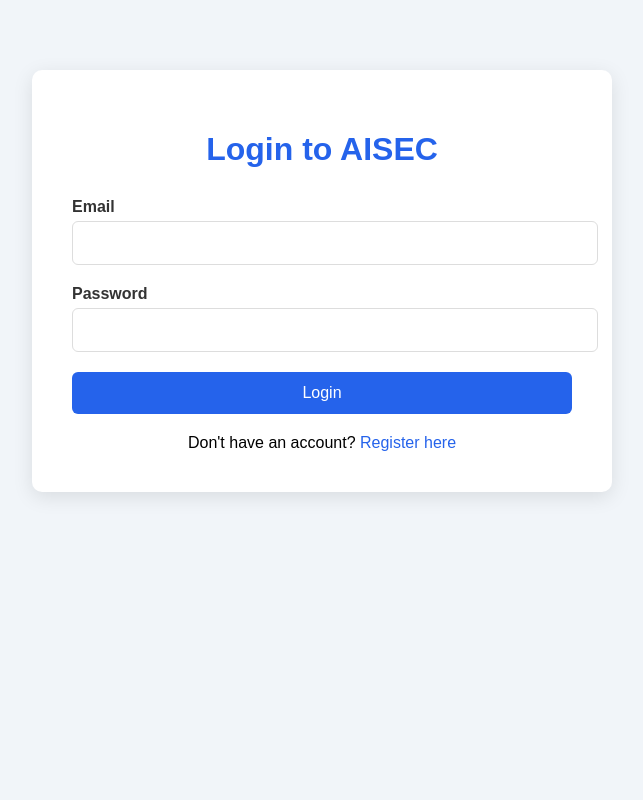
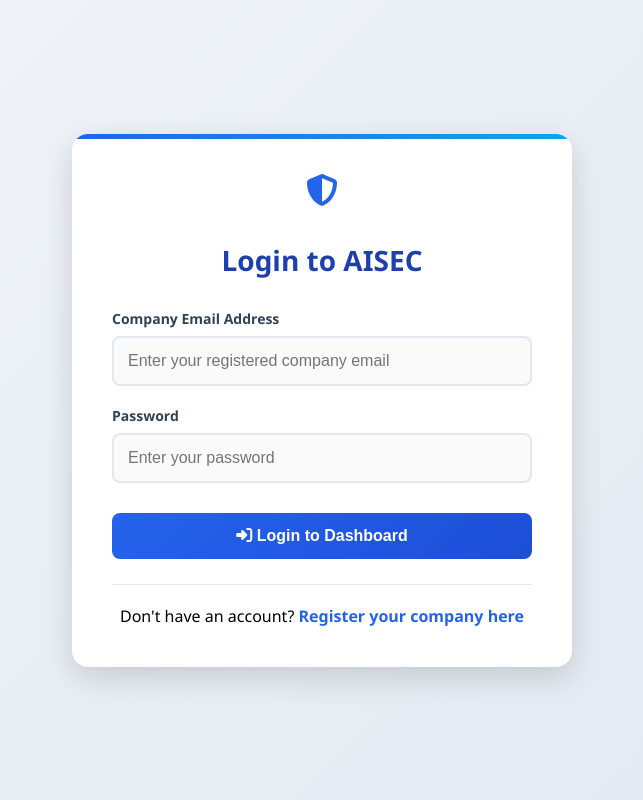
Before and after one commit to akandeaka/CONTRACT-BIDDING-APP, a FastAPI app: page /login in a window 1280 px wide. Shown: the whole page, without its empty margins (318-961 px from the left). Run offline with FastAPI, Linux system fonts and the light colour scheme; parts of the project's set-up code (start-up, migrations or seed data) failed here and were passed over.

Commit message:
Revamp login.html with new styles and layout
Updated the login page with a new design and improved accessibility features.

```diff
--- a/templates/login.html
+++ b/templates/login.html
@@ -4,40 +4,186 @@
     <meta charset="UTF-8">
     <meta name="viewport" content="width=device-width, initial-scale=1.0">
     <title>Login - AISEC</title>
+    <!-- Clean Font Awesome CDN (NO trailing spaces) -->
     <link rel="stylesheet" href="https://cdnjs.cloudflare.com/ajax/libs/font-awesome/6.4.0/css/all.min.css">
     <style>
-        body { font-family: Arial, sans-serif; background: #f1f5f9; margin: 0; padding: 20px; }
-        .container { max-width: 500px; margin: 50px auto; background: white; padding: 40px; border-radius: 10px; box-shadow: 0 5px 20px rgba(0,0,0,0.1); }
-        h1 { text-align: center; color: #2563eb; margin-bottom: 30px; }
-        .form-group { margin-bottom: 20px; }
-        label { display: block; margin-bottom: 5px; font-weight: bold; color: #333; }
-        input { width: 100%; padding: 12px; border: 1px solid #ddd; border-radius: 6px; font-size: 16px; }
-        .btn { background: #2563eb; color: white; padding: 12px 30px; border: none; border-radius: 6px; font-size: 16px; cursor: pointer; width: 100%; }
-        .btn:hover { background: #1d4ed8; }
-        .error { color: #ef4444; margin-bottom: 15px; text-align: center; }
-        .register-link { text-align: center; margin-top: 20px; }
-        .register-link a { color: #2563eb; text-decoration: none; }
+        * {
+            margin: 0;
+            padding: 0;
+            box-sizing: border-box;
+        }
+
+        body {
+            font-family: 'Segoe UI', Tahoma, Geneva, Verdana, sans-serif;
+            background: linear-gradient(135deg, #f1f5f9 0%, #e2e8f0 100%);
+            min-height: 100vh;
+            display: flex;
+            align-items: center;
+            justify-content: center;
+            padding: 20px;
+        }
+
+        .container {
+            max-width: 500px;
+            width: 100%;
+            background: white;
+            padding: 40px;
+            border-radius: 16px;
+            box-shadow: 0 10px 30px rgba(0,0,0,0.15);
+            position: relative;
+            overflow: hidden;
+        }
+
+        .container::before {
+            content: '';
+            position: absolute;
+            top: 0;
+            left: 0;
+            width: 100%;
+            height: 5px;
+            background: linear-gradient(90deg, #2563eb, #0ea5e9);
+        }
+
+        h1 {
+            text-align: center;
+            color: #1e40af;
+            margin-bottom: 30px;
+            font-size: 28px;
+            font-weight: 700;
+        }
+
+        .form-group {
+            margin-bottom: 20px;
+        }
+
+        label {
+            display: block;
+            margin-bottom: 8px;
+            font-weight: 600;
+            color: #334155;
+            font-size: 14px;
+        }
+
+        input {
+            width: 100%;
+            padding: 14px;
+            border: 2px solid #e2e8f0;
+            border-radius: 8px;
+            font-size: 16px;
+            transition: border-color 0.3s ease;
+            background: #fafafa;
+        }
+
+        input:focus {
+            outline: none;
+            border-color: #2563eb;
+            background: white;
+        }
+
+        .btn {
+            background: linear-gradient(135deg, #2563eb, #1d4ed8);
+            color: white;
+            padding: 14px 30px;
+            border: none;
+            border-radius: 8px;
+            font-size: 16px;
+            font-weight: 600;
+            cursor: pointer;
+            width: 100%;
+            transition: transform 0.2s ease, box-shadow 0.2s ease;
+            margin-top: 10px;
+        }
+
+        .btn:hover {
+            transform: translateY(-2px);
+            box-shadow: 0 5px 15px rgba(37, 99, 235, 0.4);
+        }
+
+        .btn:active {
+            transform: translateY(0);
+        }
+
+        .error {
+            color: #ef4444;
+            margin-bottom: 20px;
+            text-align: center;
+            padding: 12px;
+            background: #fee;
+            border-radius: 8px;
+            border-left: 4px solid #ef4444;
+            font-weight: 500;
+        }
+
+        .register-link {
+            text-align: center;
+            margin-top: 25px;
+            padding-top: 20px;
+            border-top: 1px solid #e2e8f0;
+        }
+
+        .register-link a {
+            color: #2563eb;
+            text-decoration: none;
+            font-weight: 600;
+            transition: color 0.2s ease;
+        }
+
+        .register-link a:hover {
+            color: #1d4ed8;
+            text-decoration: underline;
+        }
+
+        .logo {
+            text-align: center;
+            margin-bottom: 25px;
+        }
+
+        .logo i {
+            font-size: 32px;
+            color: #2563eb;
+            margin-bottom: 10px;
+        }
+
+        @media (max-width: 480px) {
+            .container {
+                padding: 30px 20px;
+            }
+
+            h1 {
+                font-size: 24px;
+            }
+        }
     </style>
 </head>
 <body>
     <div class="container">
+        <div class="logo">
+            <i class="fas fa-shield-alt"></i>
+        </div>
         <h1>Login to AISEC</h1>
+
         {% if error %}
         <div class="error">{{ error }}</div>
         {% endif %}
+
         <form method="POST">
             <div class="form-group">
-                <label for="email">Email</label>
-                <input type="email" id="email" name="email" required>
+                <label for="email">Company Email Address</label>
+                <input type="email" id="email" name="email" required placeholder="Enter your registered company email">
             </div>
+
             <div class="form-group">
                 <label for="password">Password</label>
-                <input type="password" id="password" name="password" required>
+                <input type="password" id="password" name="password" required placeholder="Enter your password">
             </div>
-            <button type="submit" class="btn">Login</button>
+
+            <button type="submit" class="btn">
+                <i class="fas fa-sign-in-alt"></i> Login to Dashboard
+            </button>
         </form>
+
         <div class="register-link">
-            Don't have an account? <a href="/register">Register here</a>
+            Don't have an account? <a href="/register">Register your company here</a>
         </div>
     </div>
 </body>
```
